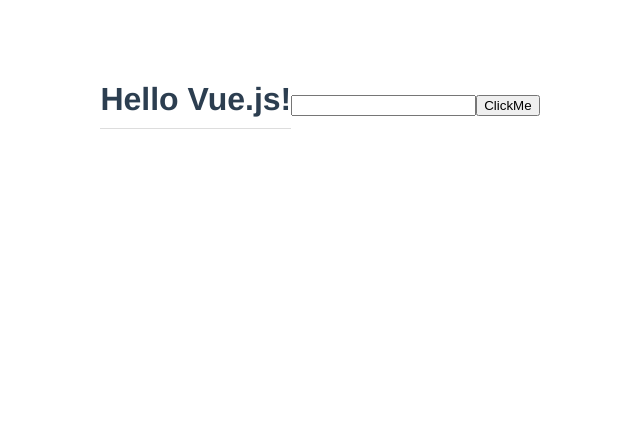
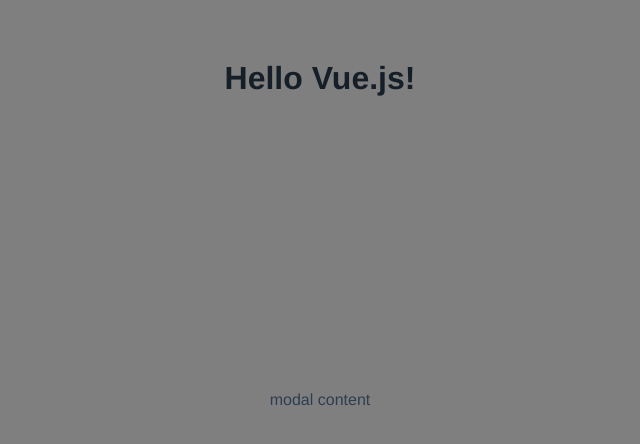
Before and after one commit to LydiahKamuyu/modal-project, a Vue app: page / in a window 1280 px wide. Shown: the top 444 px of the page, without its empty margins (320-960 px from the left). Built offline with nearby package versions, Linux system fonts and the light colour scheme.

Commit message:
added code to the Modal component, also imporeted, registered and used the Modal / template in the App Vue component

```diff
--- a/src/App.vue
+++ b/src/App.vue
@@ -1,22 +1,18 @@
 <template>
   <h1>{{ title }}</h1>
-  <input type="text" ref="name">
-  <button @click="handleClick"> ClickMe </button>
+  <Modal/>
 </template>
 
 <script>
+import Modal from './components/Modal.vue'
 
 export default {
   name: 'App',
+  components: {Modal},
+
   data() {
     return {
       title: 'Hello Vue.js!'
-    }
-  },
-  methods: {
-    handleClick() {
-      console.log(this.$refs.name)
-      this.$refs.name.classList.add('active')
     }
   }
 
@@ -32,9 +28,4 @@
   color: #2c3e50;
   margin-top: 60px;
 }
-h1 {
-  border-bottom: 1px solid #ddd;
-  display: inline-block;
-  padding-bottom: 10px;
-}
 </style>
--- a/src/components/Modal.vue
+++ b/src/components/Modal.vue
@@ -0,0 +1,37 @@
+<template>
+    <div class="backdrop">
+        <div class="model">
+            <p>modal content</p>
+        </div>
+    </div>
+</template>
+
+<style>
+.backdrop {
+  position: fixed;
+  top: 0;
+  left: 0;
+  width: 100%;
+  height: 100%;
+  background: rgba(0, 0, 0, 0.5);
+  display: flex;
+  justify-content: center;
+  align-items: center;
+}
+
+.modal {
+  background: white;
+  width: 400px;
+  padding: 20px;
+  border-radius: 10px;
+  box-shadow: 0px 0px 10px rgba(0, 0, 0, 0.2);
+  text-align: center;
+}
+
+.modal p {
+  font-size: 18px;
+  margin-bottom: 20px;
+}
+
+/* Add any additional styles or customizations here */
+</style>
```
